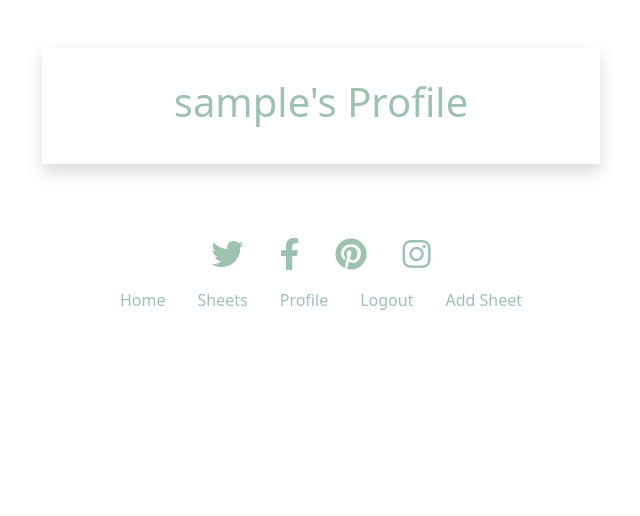
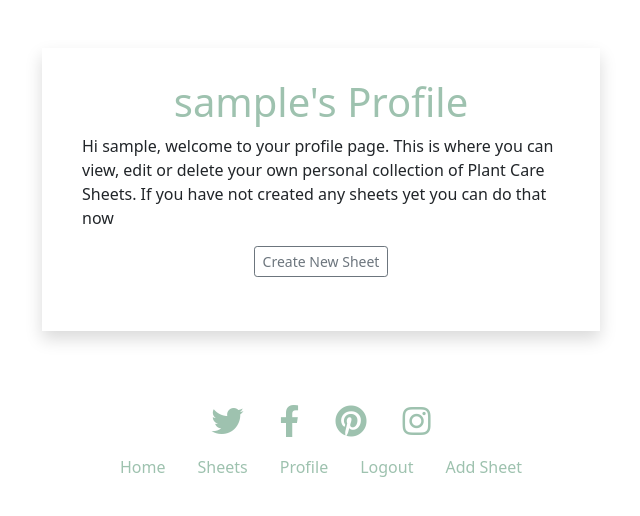
Before and after one commit to AledPeart/plant-base, a Flask app: page /profile/1 in a window 1280 px wide. Shown: the part 90-606 px from the top of the page, without its empty margins (319-959 px from the left). Run offline with Flask 2, Linux system fonts and the light colour scheme; the visitor is signed in with stand-in values (Sample User, id 1); a database or web service that is not in the repository returns one stand-in record (values such as "Sample title"); some libraries are stand-ins or nearby versions; some web fonts are replaced.

Commit message:
Added template for users profile page

```diff
--- a/app.py
+++ b/app.py
@@ -152,9 +152,10 @@ def profile(username):
     #grabs the session users username from the database
     username = mongo.db.users.find_one(
         {"username": session["user"]})["username"]
+    sheets = list(mongo.db.sheets.find())
 
     if session["user"]:
-        return render_template("profile.html", username=username)
+        return render_template("profile.html", username=username, sheets=sheets)
 
     return redirect(url_for("login"))
 
--- a/static/css/style.css
+++ b/static/css/style.css
@@ -67,13 +67,6 @@
     padding-right: 0 !important;
 }
 
-
-
-
-
-
-
-
 .social i {
     color: #9EC2AF;
 }
@@ -120,7 +113,7 @@
 
 .card-body{
     width: auto;
-    height: 365px;
+    height: fit-content;
     overflow: hidden;
 }
 
@@ -227,3 +220,5 @@
 .pagination {
     justify-content: right;
 }
+
+/* Profile page */
--- a/templates/base.html
+++ b/templates/base.html
@@ -39,7 +39,7 @@
             <div class="navbar-nav">
               <a class="nav-link active" aria-current="page" href="{{ url_for('get_sheets') }}">Home</a>
               {% if session.user %}
-                <a class="nav-link" href="#">Sheets</a>
+                <a class="nav-link" href="{{ url_for('get_sheets') }}">Sheets</a>
                 <a class="nav-link" href="{{ url_for('profile', username=session['user']) }}">Profile</a>
                 <a class="nav-link" href="{{ url_for('logout') }}">Logout</a>
                 <a class="nav-link" href="{{ url_for('add_sheet') }}">Add Sheet</a>
--- a/templates/profile.html
+++ b/templates/profile.html
@@ -4,18 +4,48 @@
 <div class="container">
     <div class="row justify-content-center">
         <div class="col-6 form-box shadow">
-
             <h1 class="text-center title-color">
                 {{ username }}'s Profile
             </h1>
 
+            <p>Hi {{ username }}, welcome to your profile page. This is where you can view, edit  or delete your own personal collection
+                of Plant Care Sheets.
+                 If you have not created any sheets yet you can do that now</p>
+                 <div class="col text-center">
+                 <a href="{{ url_for('add_sheet') }}"class="btn mb-4 btn-sm btn-outline-secondary">Create New Sheet</a>
+                </div>
 
 
+            {% for sheet in sheets if session.user|lower == sheet.created_by|lower %}
+
+                    <div class="col">
+                        <div class="card">
+                            <div class="card-body shadow text-center">
+                                <h3 class="card-title title-color"><strong>{{ sheet.common_name }}</strong></h3>
+                                <h5>{{ sheet.botanical_name }}</h5>
+                                <h6>{{ sheet.category_name }}</h6>
+                                <div class=" container d-flex justify-content-center sheet-image-container">
+                                    {% if sheet.image == "" %}
+                                    <img src="{{url_for('static',filename = '/images/placeholder-image-potted.jpg')}}"
+                                        class="sheet-image" alt="image of a {{ sheet.common_name }}">
+                                    {% else %}
+                                    <img src="{{ sheet.image }}" class="sheet-image" alt="image of a {{ sheet.common_name }}">
+                                    {% endif %}
+                                </div>
+
+                                <!-- <p class="card-text">{{ sheet.general_info }}</p> testing replacing with an image-->
+                                <div class="row">
+                                    <div class="col text-center">
+                                        <a href="{{ url_for('view_sheet', sheet_id=sheet._id) }}"
+                                            class="btn mt-2 btn-sm btn-outline-secondary">See More</a>
                                     </div>
                                 </div>
                             </div>
-
-
-
-
+                        </div>
+                        <br>
+                    </div>
+                {% endfor %}
+        </div>
+    </div>
+</div>
 {% endblock %}
--- a/templates/sheets.html
+++ b/templates/sheets.html
@@ -49,8 +49,8 @@
         <div class="card">
             <div class="card-body shadow text-center">
                 <h3 class="card-title title-color"><strong>{{ sheet.common_name }}</strong></h3>
-
-                <h6>{{ sheet.botanical_name }}</h6>
+                <h5>{{ sheet.botanical_name }}</h5>
+                <h6>{{ sheet.category_name }}</h6>
                 <div class=" container d-flex justify-content-center sheet-image-container">
                     {% if sheet.image == "" %}
                     <img src="{{url_for('static',filename = '/images/placeholder-image-potted.jpg')}}" class="sheet-image" alt="image of a {{ sheet.common_name }}">
```
Lines whose indentation alone changed are shown as unchanged.
